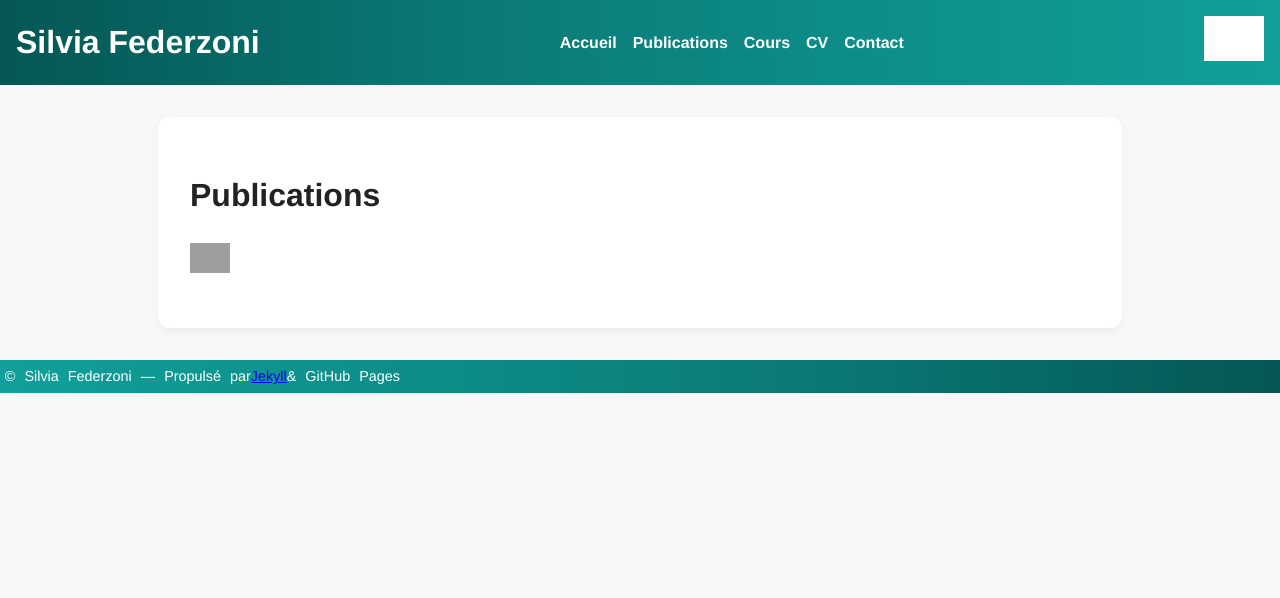
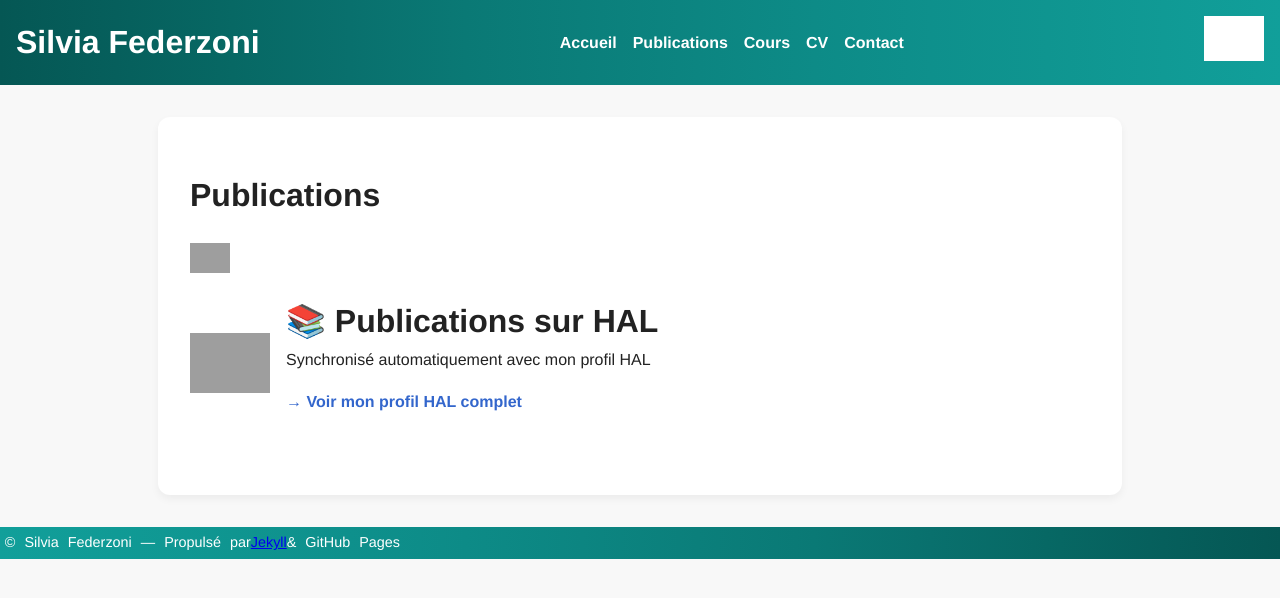
Before and after one commit to SFederzoni/SilviaFederzoni, a Jekyll site: the page built from publications.md, in a window 1280 px wide. Shown: the top 598 px of the page. Built offline with Jekyll 4.4.1, drawn with Linux system fonts in a browser that asks for light colours; grey boxes are pictures that could not be loaded.

Commit message:
Update publications.md

```diff
--- a/publications.md
+++ b/publications.md
@@ -8,3 +8,36 @@ permalink: /publications/
 <a href="https://cv.hal.science/federzoni-silvia?langChosen=fr" target="_blank">
    <img src="https://hal.science/assets/img/hal-logo-header.png" alt="HAL" style="height: 30px;">
 </a>
+
+<!-- ==============================
+     Section : entête de la page
+     ============================== -->
+<div style="display: flex; align-items: center; gap: 1rem; margin-bottom: 2rem;">
+  <!-- Logo HAL -->
+  <img src="https://www.ccsd.cnrs.fr/wp-content/uploads/2019/07/logo_HAL.png"
+       alt="Logo HAL"
+       style="height: 60px;">
+  <div>
+    <h1 style="margin: 0;">📚 Publications sur HAL</h1>
+    <p style="margin: 0;">Synchronisé automatiquement avec mon profil HAL</p>
+    <p><a href="https://hal.archives-ouvertes.fr/silvia-federzoni"
+          target="_blank"
+          style="color: #3366cc; text-decoration: none; font-weight: bold;">
+          → Voir mon profil HAL complet
+       </a></p>
+  </div>
+</div>
+
+<!-- ==============================
+     Section : liste des publications
+     ============================== -->
+<ul style="list-style-type: none; padding: 0;">
+{% for pub in site.data.publications %}
+  <li style="margin-bottom: 1.5rem; padding: 1rem; border-left: 4px solid #ff6600; background: #f9f9f9; border-radius: 8px;">
+    <strong>{{ pub.authors }}</strong> ({{ pub.year }}).<br>
+    <em>{{ pub.title }}</em>.<br>
+    {% if pub.source %}<span style="color: #555;">{{ pub.source }}</span>.<br>{% endif %}
+    <a href="{{ pub.link }}" target="_blank" style="color: #0066cc;">🔗 Lire sur HAL</a>
+  </li>
+{% endfor %}
+</ul>
```
